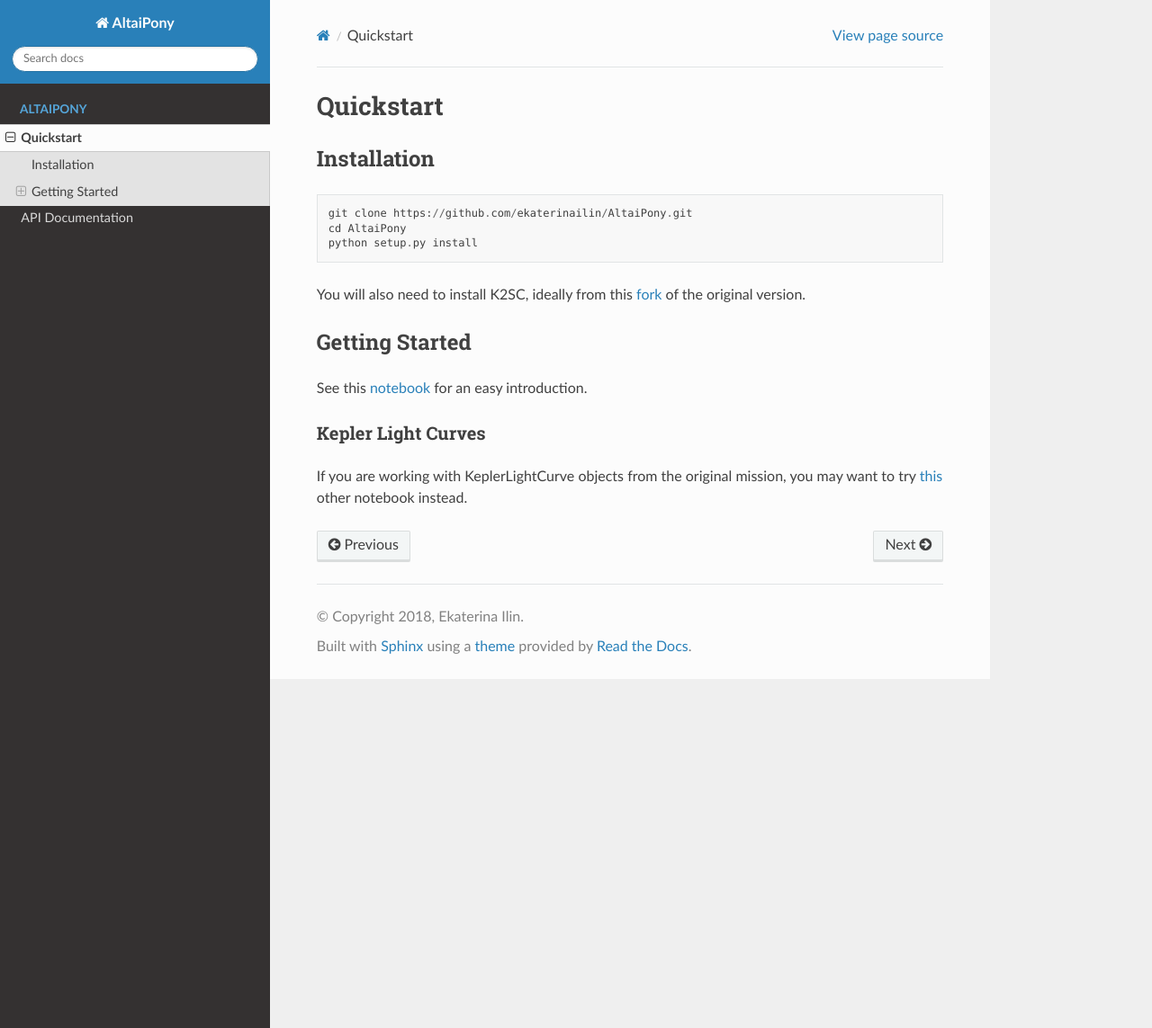
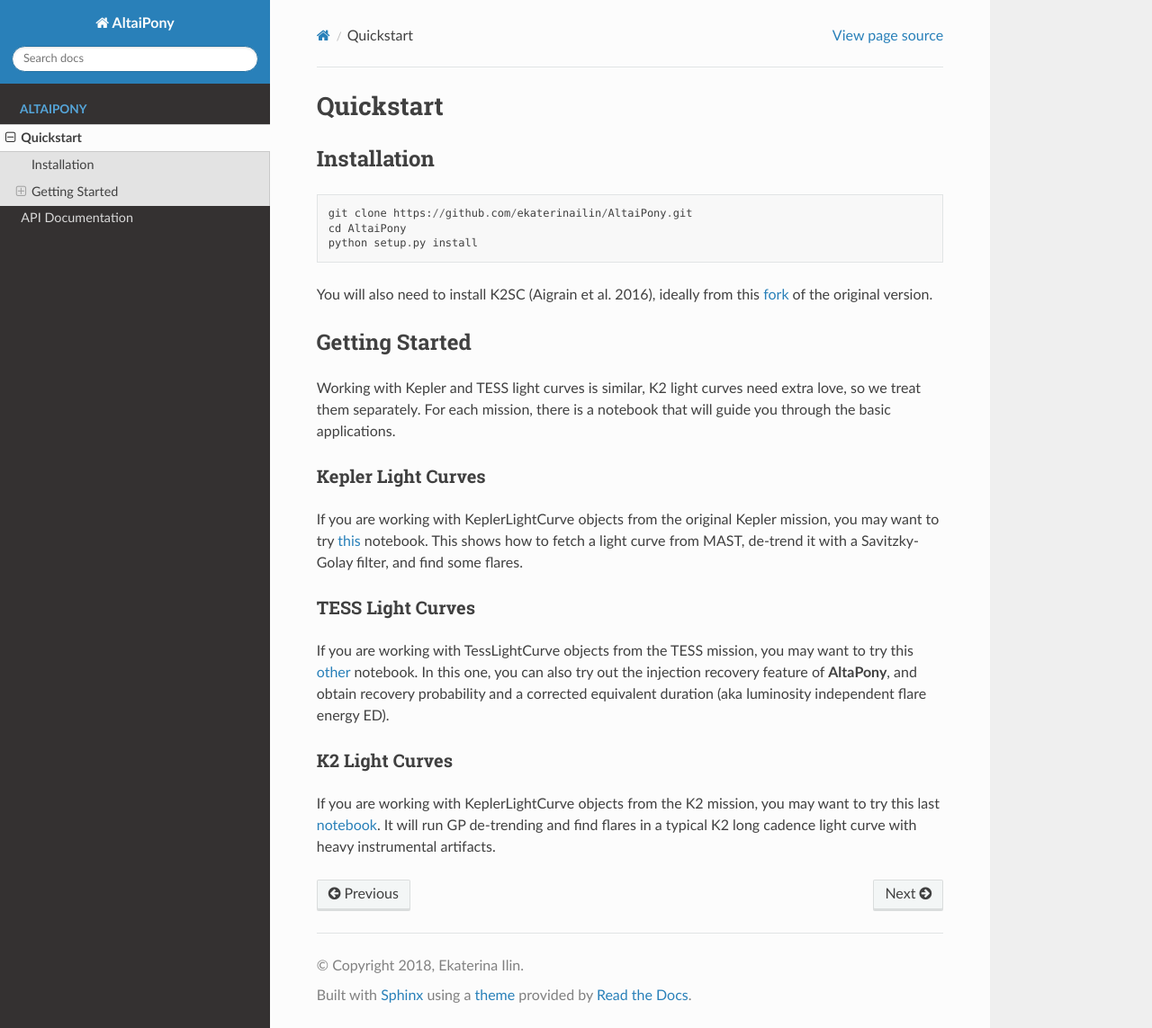
Before and after one commit to ekaterinailin/AltaiPony, a Sphinx documentation site: the page built from docs/source/install.rst, in a window 1280 px wide and 1143 px high. Shown: the whole window at 90% size. Built offline with Sphinx 7.4.7 and the Read the Docs theme 2.0.0, drawn with Linux system fonts in a browser that asks for light colours.

Commit message:
Added docs, updated docs.

```diff
--- a/docs/source/install.rst
+++ b/docs/source/install.rst
@@ -10,19 +10,31 @@ Installation
     cd AltaiPony
     python setup.py install
 
-You will also need to install K2SC, ideally from this fork_ of the original version.
+You will also need to install K2SC (Aigrain et al. 2016), ideally from this fork_ of the original version.
 
 
 Getting Started
 ^^^^^^^^^^^^^^^^
 
-See this notebook_ for an easy introduction.
+Working with Kepler and TESS light curves is similar, K2 light curves need extra love, so we treat them separately. For each mission, there is a notebook that will guide you through the basic applications.
 
 Kepler Light Curves
 ...................
 
-If you are working with KeplerLightCurve objects from the original mission, you may want to try this_ other notebook instead.
+If you are working with KeplerLightCurve objects from the original Kepler mission, you may want to try this_ notebook. This shows how to fetch a light curve from MAST, de-trend it with a Savitzky-Golay filter, and find some flares.
+
+TESS Light Curves
+...................
+
+If you are working with TessLightCurve objects from the TESS mission, you may want to try this other_ notebook. In this one, you can also try out the injection recovery feature of **AltaPony**, and obtain recovery probability and a corrected equivalent duration (aka luminosity independent flare energy ED).
+
+K2 Light Curves
+...................
+
+If you are working with KeplerLightCurve objects from the K2 mission, you may want to try this last notebook_. It will run GP de-trending and find flares in a typical K2 long cadence light curve with heavy instrumental artifacts.
+
 
 .. _fork: https://github.com/ekaterinailin/k2sc
 .. _notebook: https://github.com/ekaterinailin/AltaiPony/blob/master/notebooks/Getting_Started.ipynb
 .. _this: https://github.com/ekaterinailin/AltaiPony/blob/master/notebooks/Kepler_Light_Curves_With_Flares.ipynb
+.. _other: https://github.com/ekaterinailin/AltaiPony/blob/master/notebooks/TESS_Light_Curves_With_Flares.ipynb
```
Also changed, not shown: docs/source/api/altai.rst (+21 -6 lines), docs/source/api/fakeflares.rst (+15 -11 lines), 1 other file.
